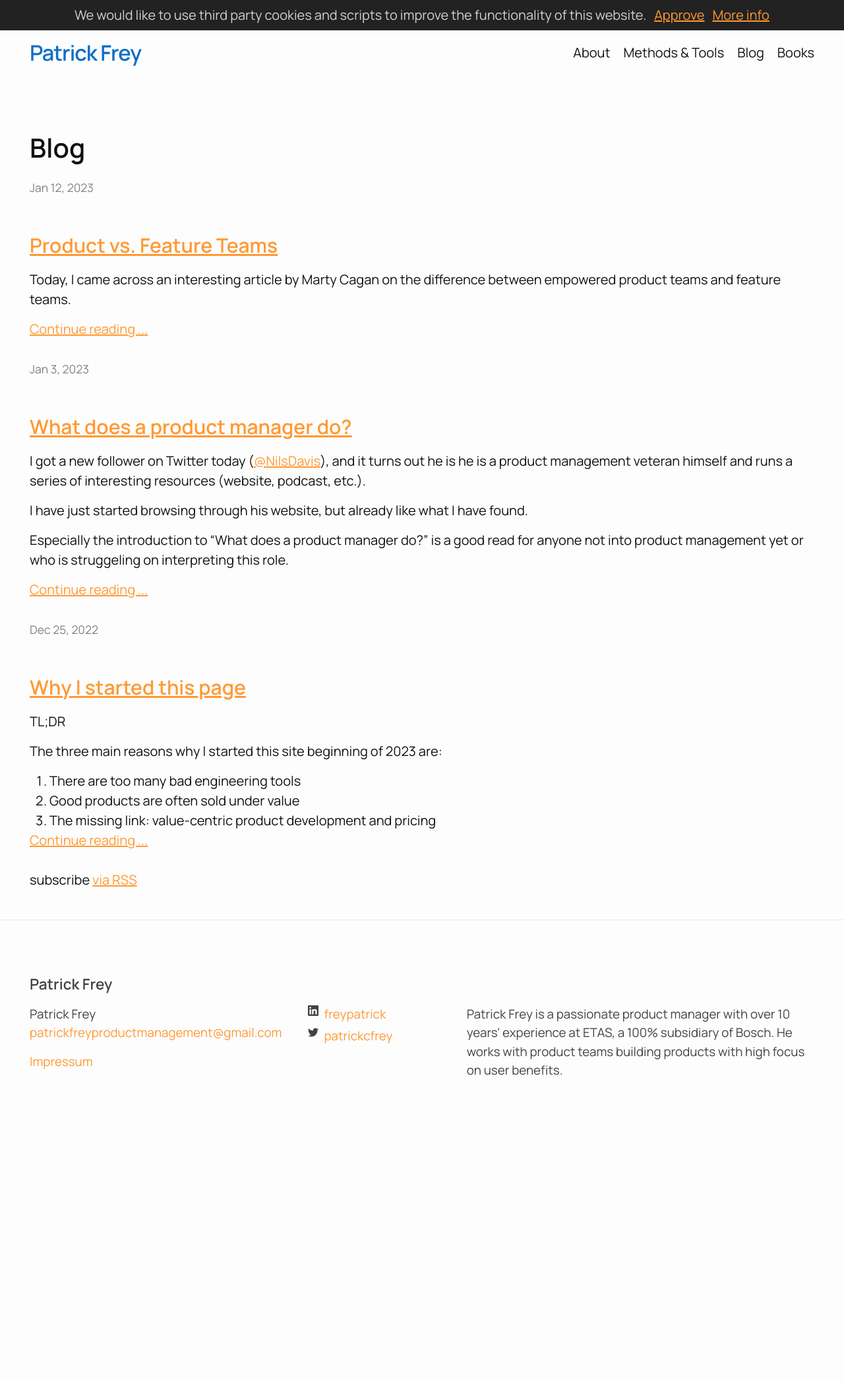
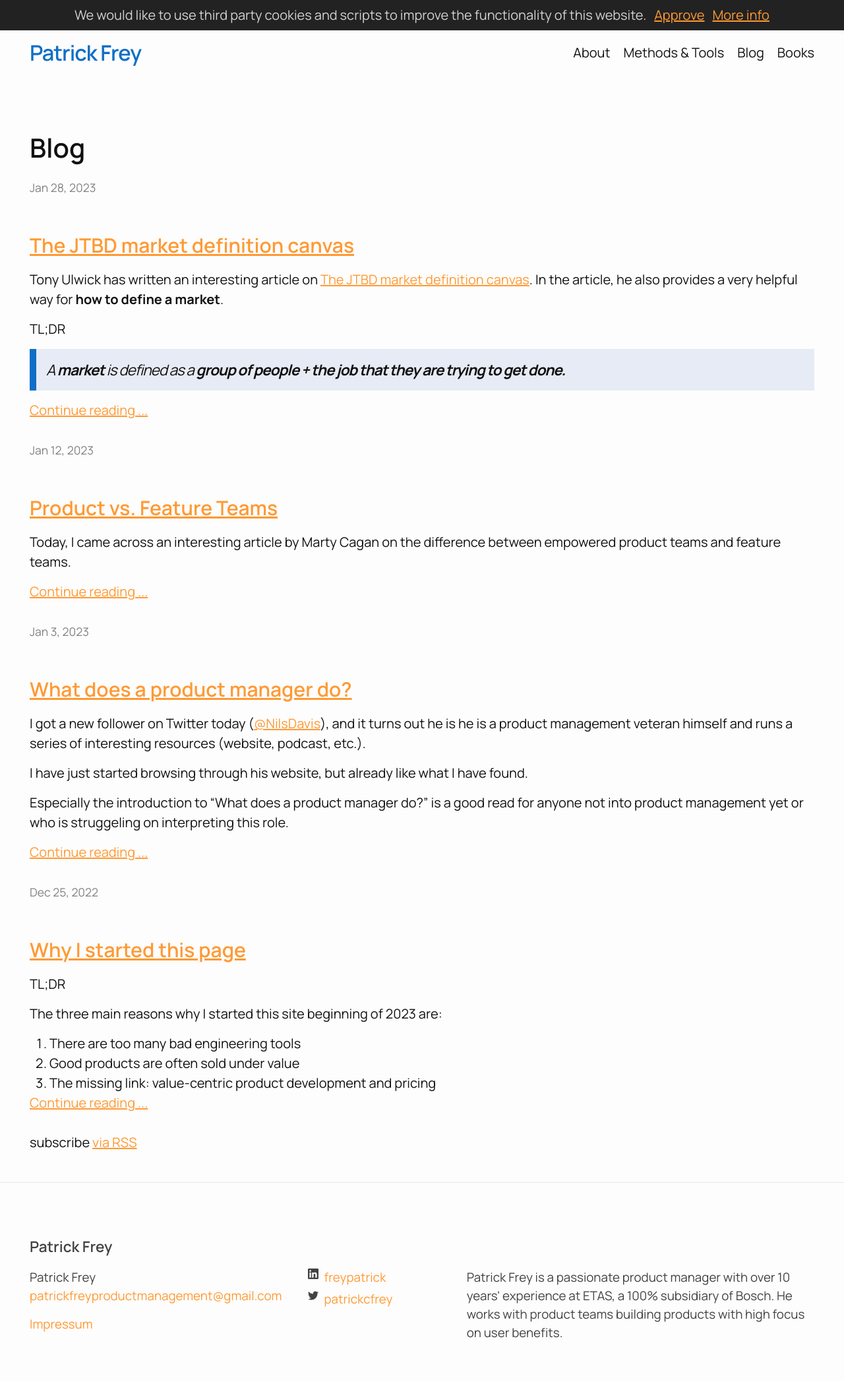
Before and after one commit to patrickfreyproductmanagement/patrickfreyproductmanagement.github.io, a Jekyll site: the page built from blog.markdown, in a window 1280 px wide. Shown: the whole page at 66% size. Built offline with Jekyll 4.4.1, drawn with Linux system fonts in a browser that asks for light colours; before the commit the page ends 1696 px from its top, so only the background shows below that.

Commit message:
New blog post on market definition.

```diff
--- /dev/null
+++ b/_posts/2023-01-28-the-jtbd-market-definition-canvas.markdown
@@ -0,0 +1,18 @@
+---
+layout: post
+title: "The JTBD market definition canvas"
+date: 2023-01-28 18:30:00 +0100
+categories: productmanagement
+excerpt_separator: <!-- excerpt -->
+---
+
+Tony Ulwick has written an interesting article on <a href="https://jobs-to-be-done.com/the-jtbd-market-definition-canvas-6c60a6f2baf2" target="_blank">The JTBD market definition canvas</a>.
+In the article, he also provides a very helpful way for **how to define a market**.
+
+TL;DR
+
+> A **market** is defined as a **group of people + the job that they are trying to get done.**
+
+<!-- excerpt -->
+
+<img src="{{ '/assets/posts/the-jtbd-market-definition-canvas-definition-market.jpg' | relative_url }}" alt="How to define a market">
--- a/_sass/responsive-cards.scss
+++ b/_sass/responsive-cards.scss
@@ -24,6 +24,13 @@
     gap: 3rem;
 }
 
+.cards-4 {
+    max-width: 1200px;
+    margin: 0 auto;
+    display: grid;
+    gap: 1rem;
+}
+
 @media (min-width: 900px) {
     .cards {
         grid-template-columns: 690px 400px;
@@ -36,4 +43,8 @@
     .cards-3 {
         grid-template-columns: 150px 350px 150px 350px;
     }
+
+    .cards-4 {
+        grid-template-columns: 600px 600px;
+    }
 }
--- /dev/null
+++ b/resources.markdown
@@ -0,0 +1,27 @@
+---
+layout: page
+title: Resources
+permalink: /resources/
+#Page should look similar to https://www.lennyrachitsky.com/newsletter
+---
+
+
+<div class="cards-4">
+    <div class="card">
+        <h4>Customer Profiles and Market Segments</h4>
+        <ol>
+            <li>
+                <a href="https://jobs-to-be-done.com/the-jtbd-market-definition-canvas-6c60a6f2baf2" target="_blank">The JTBD Market Definition Canvas</a>
+                <br/>
+                 How to define a market
+            </li>
+        </ol>
+    </div>
+    <div class="card">
+        <h4>...</h4>
+        <ol>
+            <li>
+            </li>
+        </ol>
+    </div>
+</div>
```
Also changed, not shown: assets/posts/the-jtbd-market-definition-canvas-definition-market.jpg (added).
